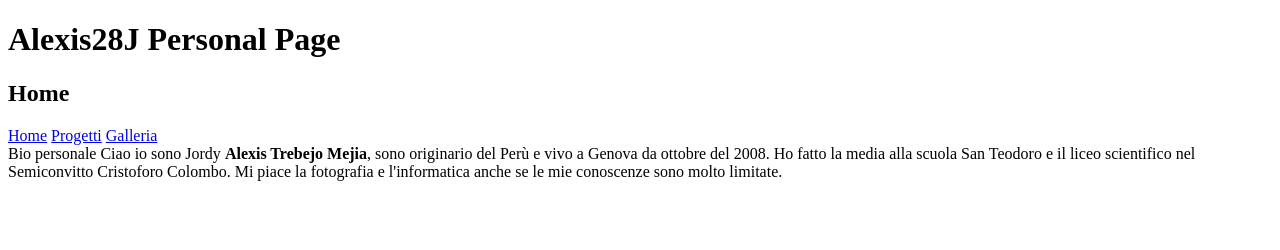
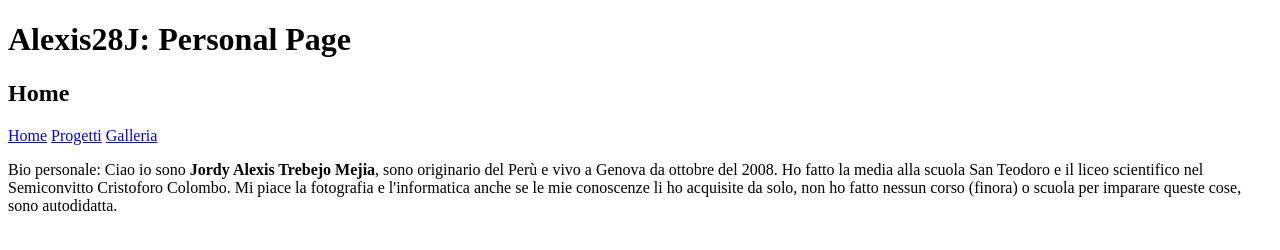
Before and after one commit to Alexis28J/Sito-personale, a plain HTML site: page index.html in a window 1280 px wide. Drawn offline with Linux system fonts and the light colour scheme.

Commit message:
Piccole modifiche

```diff
--- a/index.html
+++ b/index.html
@@ -1,15 +1,17 @@
 <!DOCTYPE html>
 <html lang="it">
 <!-- (scegliere se la pagina deve essere in inglese o in altra lingua) -->
+
 <head>
     <meta charset="UTF-8">
     <meta name="viewport" content="width=device-width, initial-scale=1.0">
-    <title>Personal page</title>
+    <title>Alexis28J: Personal Page</title>
 </head>
+
 <body>
 
     <header>
-       <h1>Alexis28J Personal Page</h1>
+        <h1>Alexis28J: Personal Page</h1>
         <h2>Home</h2>
         <nav>
             <!-- (se si vuole si può mettere nav dopo il header)  -->
@@ -20,12 +22,14 @@
     </header>
 
     <main>
-Bio personale
-Ciao io sono Jordy <strong>Alexis Trebejo Mejia</strong>, sono originario del Perù e vivo a Genova da ottobre del 2008.
+        <p>
+        Bio personale:
+        Ciao io sono <strong>Jordy Alexis Trebejo Mejia</strong>, sono originario del Perù e vivo a Genova da ottobre
+        del 2008.
         Ho fatto la media alla scuola San Teodoro e il liceo scientifico nel Semiconvitto Cristoforo Colombo.
-Mi piace la fotografia e l'informatica anche se le mie conoscenze sono molto limitate.
-
-
+        Mi piace la fotografia e l'informatica anche se le mie conoscenze li ho acquisite da solo, non ho fatto nessun
+        corso (finora) o scuola per imparare queste cose, sono autodidatta.
+        </p>
     </main>
 
     <footer>
@@ -33,4 +37,5 @@ Mi piace la fotografia e l'informatica anche se le mie conoscenze sono molto lim
 
     </footer>
 </body>
+
 </html>
```
Also changed, not shown: gallery.html (+4 -1 lines), projects.html (+12 -2 lines), notes/overall.txt (added), 1 other file. Lines whose indentation alone changed are shown as unchanged.
